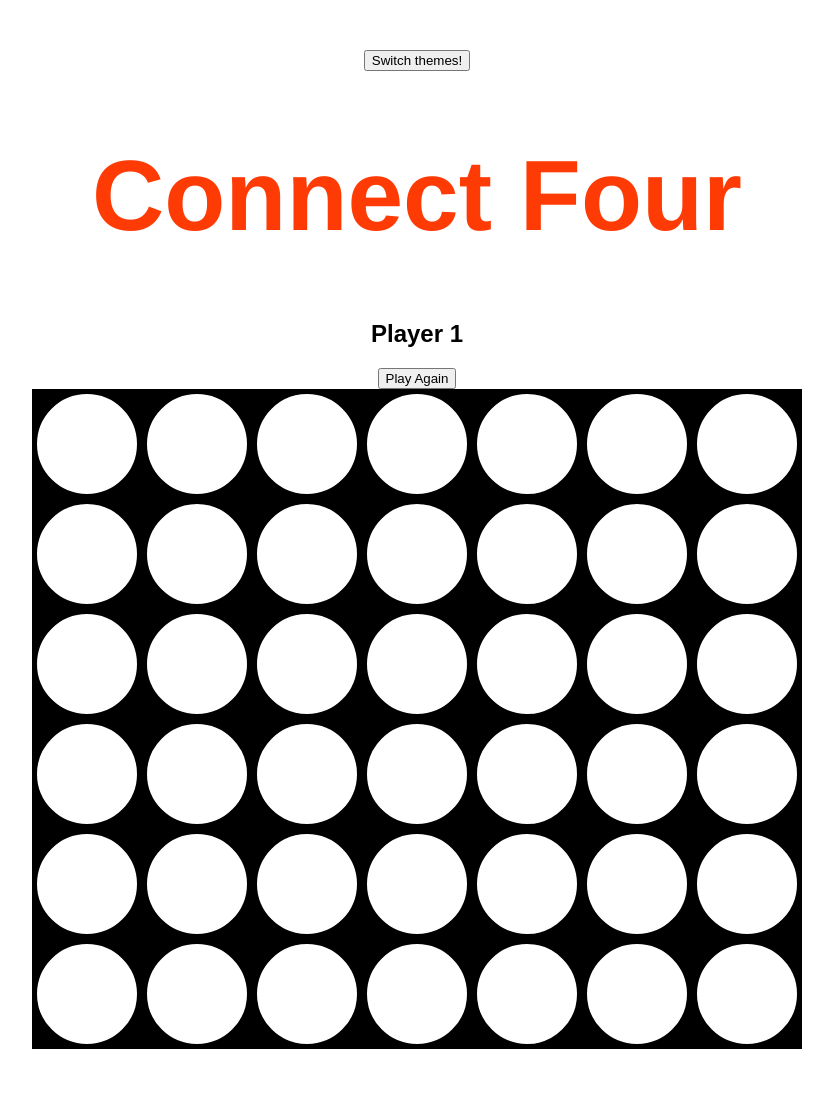
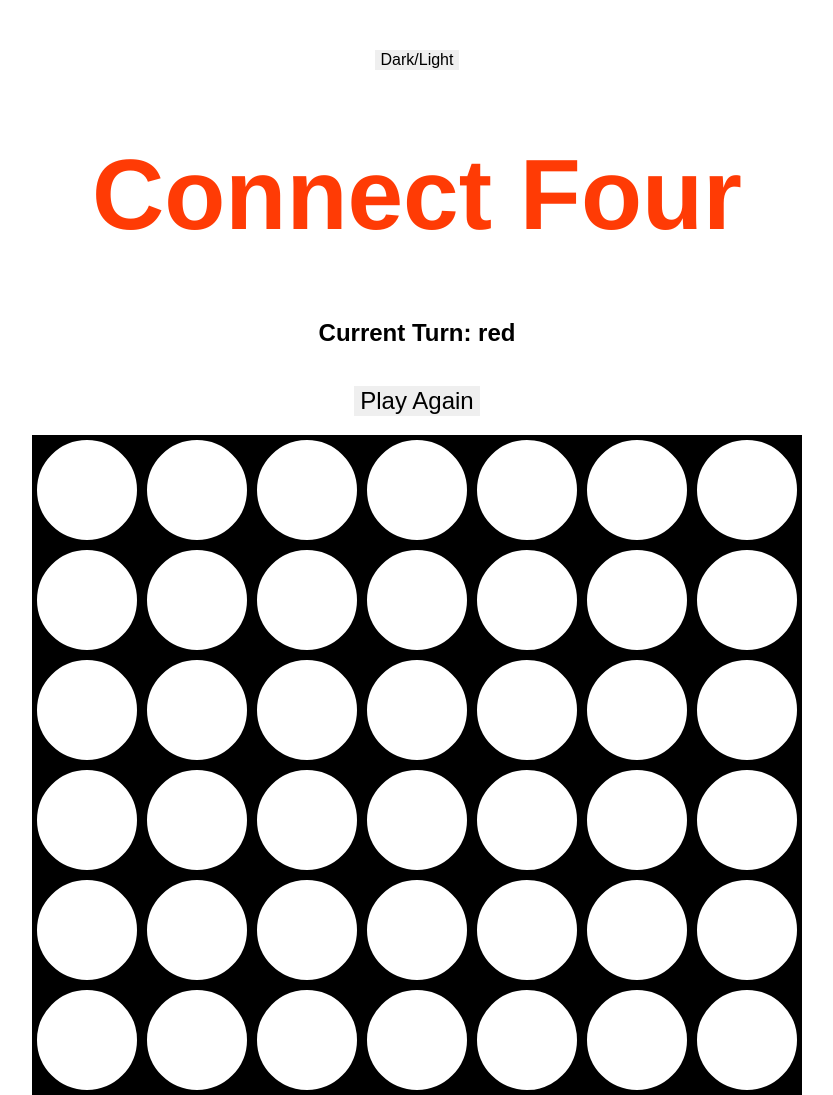
Before and after one commit to tysonwells/Connect-Four-Repo, a plain HTML site: page index.html in a window 1280 px wide. Shown: the whole page, without its empty margins (223-1056 px from the left). Before the commit the page ends 1049 px from the top, so only its background shows below. Drawn offline with Linux system fonts and the light colour scheme.

Commit message:
add dark/light button and adjust style and placement of Play Again button

```diff
--- a/css/style.css
+++ b/css/style.css
@@ -31,6 +31,12 @@ body {
   color: var(--text-color);
 }
 
+.btn {
+  border: none;
+  font-weight: 400;
+  font-size: 1rem;
+}
+
 #title {
   font-size: 100px;
   font-family: 'Franklin Gothic Medium', 'Arial Narrow', Arial, sans-serif;
@@ -38,8 +44,11 @@ body {
 
 }
 
-.btn {
-  border: 0;
+#btn {
+  border: none;
+  font-weight: 400;
+  font-size: 1.5rem;
+  margin: 1.2rem;
 }
 
 .grid {
--- a/index.html
+++ b/index.html
@@ -9,7 +9,7 @@
   <script defer src="js/app.js"></script>
 </head>
 <body>
-  <button id="theme-switcher">Switch themes!</button>
+  <button id="light-dark-button" class="btn">Dark/Light</button>
   <h1 id="title">Connect Four</h1>
   <h2 id="message">Player 1</h2>
   <button id="btn" type="reset">Play Again</button>
--- a/js/app.js
+++ b/js/app.js
@@ -38,17 +38,17 @@ let currentPlayer, winner, board
 const gridSlot = document.querySelectorAll(".slot")
 const messageDisplay = document.querySelector("#message")
 const playAgainButton = document.querySelector("#btn")
-const darkModeSwitch = document.getElementById ('theme-switcher')
-const currentTheme = document.documentElement.getAttribute("light-theme");
+const themeSwitcher = document.querySelector('.btn')
+//const darkModeSwitch = document.getElementById ('theme-switcher')
+// const lightTheme = document.getAttribute('light-theme')
+// const darkTheme = document.getAttribute('data-theme', 'dark')
 
 /*----------------------------- Event Listeners -----------------------------*/
 
 gridSlot.forEach(slot => slot.addEventListener('click', handleClick))
 
 playAgainButton.addEventListener('click', init)
-
-document.documentElement.setAttribute("data-theme", "dark");
-
+themeSwitcher.addEventListener('click', init)
 
 /*-------------------------------- Functions --------------------------------*/
 init()
@@ -107,13 +107,13 @@ function checkWin() {
     })
 }
 
-themeSwitcher.onclick = function() {
+// themeSwitcher.onclick = function() {
   // Get the current selected theme, on the first run
   // it should be `light`
-  let currentTheme = document.documentElement.getAttribute("data-theme");
+  // let currentTheme = document.documentElement.getAttribute("data-theme");
 
   // Switch between `dark` and `light`
-  let = switchToTheme = currentTheme === "dark" ? "light" : "dark"
+  // let = switchToTheme = currentTheme === "dark" ? "light" : "dark"
 
   // Set our currenet theme to the new one
-  document.documentElement.setAttribute("data-theme", switchToTheme);
+  //document.documentElement.setAttribute("data-theme", switchToTheme)
```
